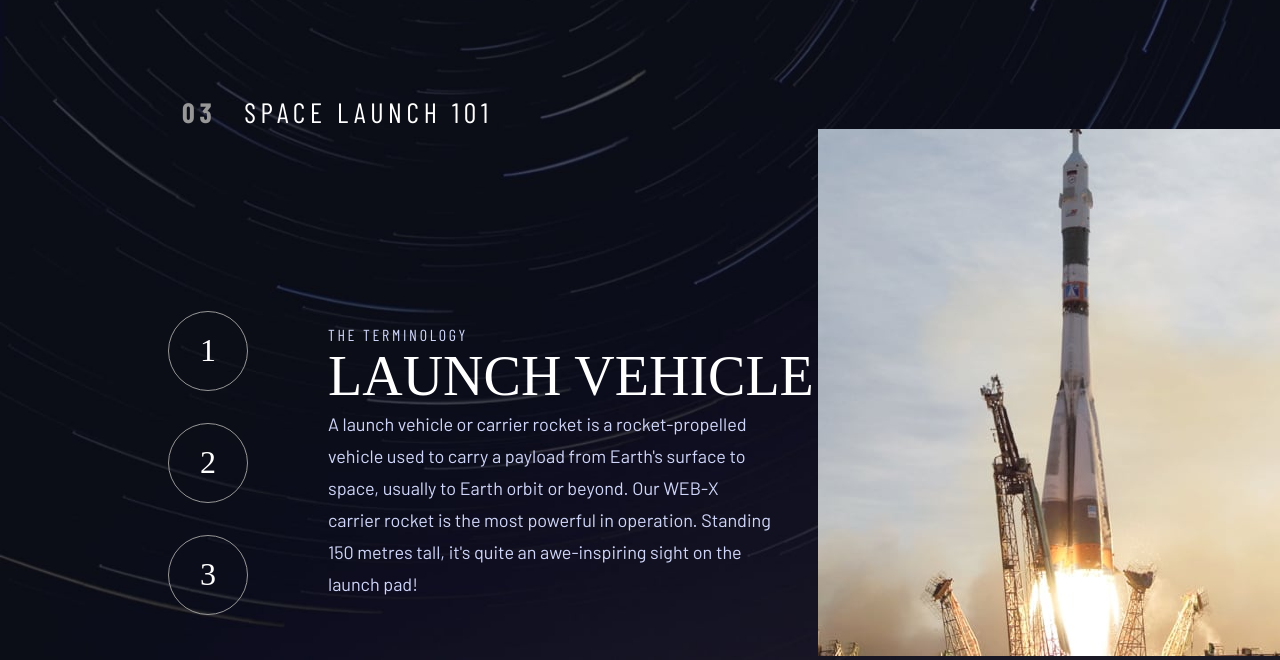
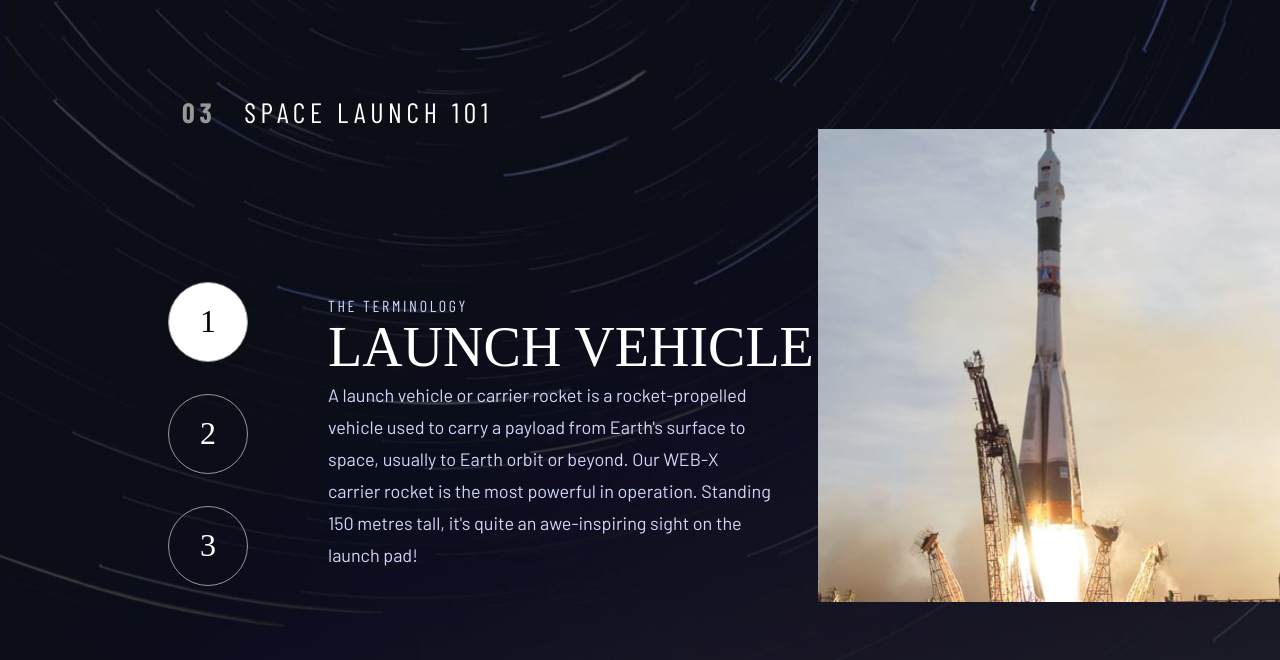
Before and after one commit to marekszwed/Space-Tourism, a website built with Vite: page technology.html in a window 1280 px wide. Shown: the part 140-800 px from the top of the page. Built offline with nearby package versions, Linux system fonts and the light colour scheme; a web font is replaced by a local one.

Commit message:
Added style for 'technology' subpage image

```diff
--- a/src/sass/main.scss
+++ b/src/sass/main.scss
@@ -117,11 +117,8 @@ h5 {
 	color: var(--underline-hover);
 }
 
-
-
 // HOME///////////
 .main-home {
-
 	.hero {
 		display: flex;
 		justify-content: space-evenly;
@@ -271,8 +268,6 @@ h5 {
 							opacity: 1;
 						}
 					}
-
-
 				}
 			}
 
@@ -344,7 +339,7 @@ h5 {
 	.members {
 		position: relative;
 		display: flex;
-		justify-content: space-evenly;
+		justify-content: space-between;
 		align-items: center;
 
 		&__left {
@@ -353,7 +348,7 @@ h5 {
 			flex-direction: column;
 			align-items: flex-start;
 			margin-left: 6.5em;
-			margin-right: 81px;
+			// margin-right: 81px;
 
 			&--position {
 				margin-top: 69px;
@@ -413,11 +408,13 @@ h5 {
 				position: relative;
 				display: flex;
 				align-self: start;
-				background-position-y: bottom;
+				margin-right: 137px;
+				background-position-y: bottom 20px;
+				// background-position: top 50%;
 				background-repeat: no-repeat;
-				scale: 110%;
+				// scale: 100%;
 				height: 712px;
-				width: 568.07px;
+				// width: 568.07px;
 			}
 		}
 	}
@@ -459,12 +456,19 @@ h5 {
 					font-family: 'Bellefair', serif;
 					font-weight: normal;
 					font-size: 3.2rem;
+
 					color: #fff;
 					transition: 0.3s border;
+					cursor: pointer;
 				}
 
 				.circle:hover {
 					border: 1px solid #fff;
+				}
+
+				.circle-active {
+					background-color: #fff;
+					color: #000;
 				}
 			}
 
@@ -498,5 +502,18 @@ h5 {
 				}
 			}
 		}
+
+		&__right {
+			position: relative;
+
+			&--vehicle-img {
+				position: relative;
+				display: flex;
+				background-position: center ;
+				background-repeat: no-repeat;
+				width: 100%;
+				height: 100%;
+			}
+		}
 	}
 }
```
